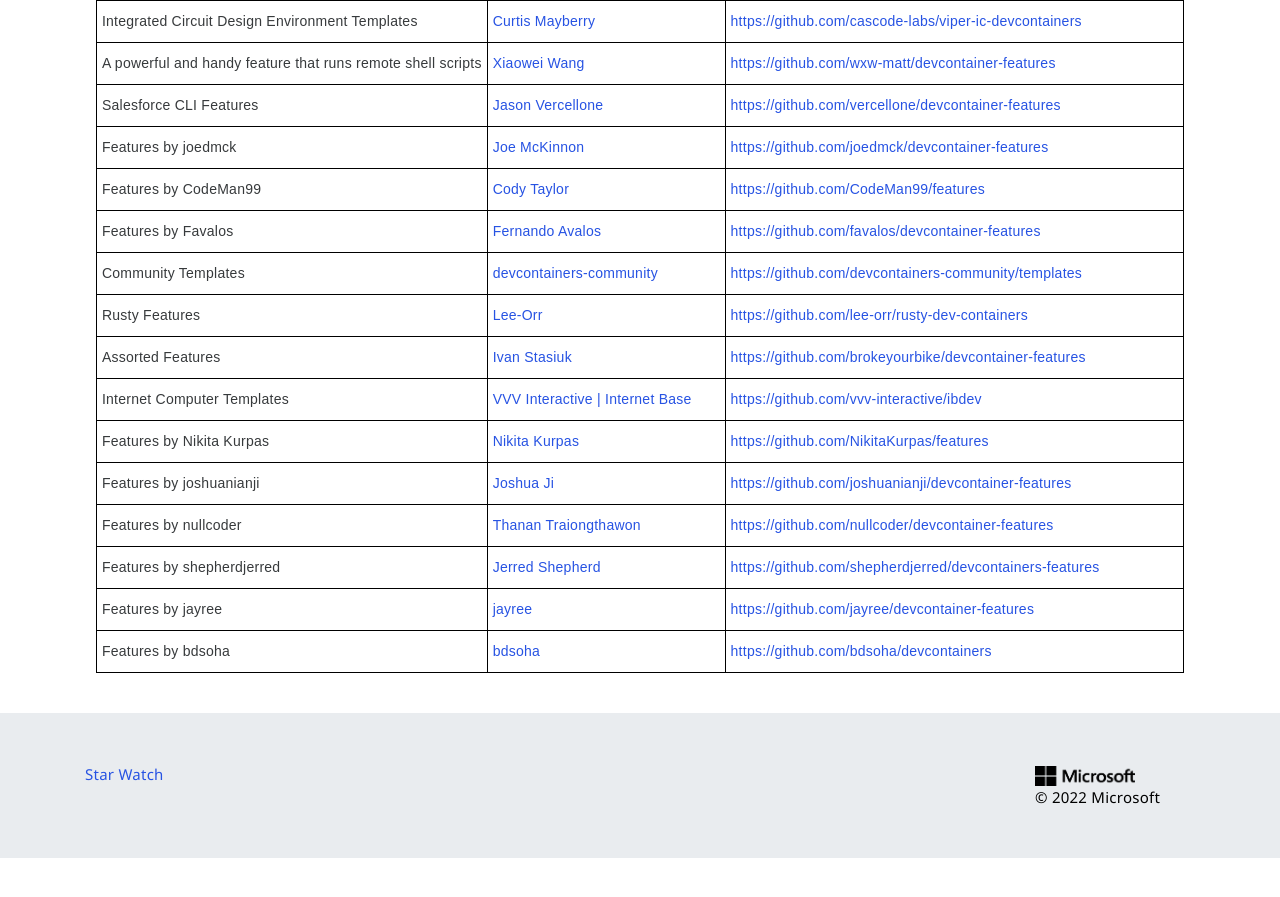
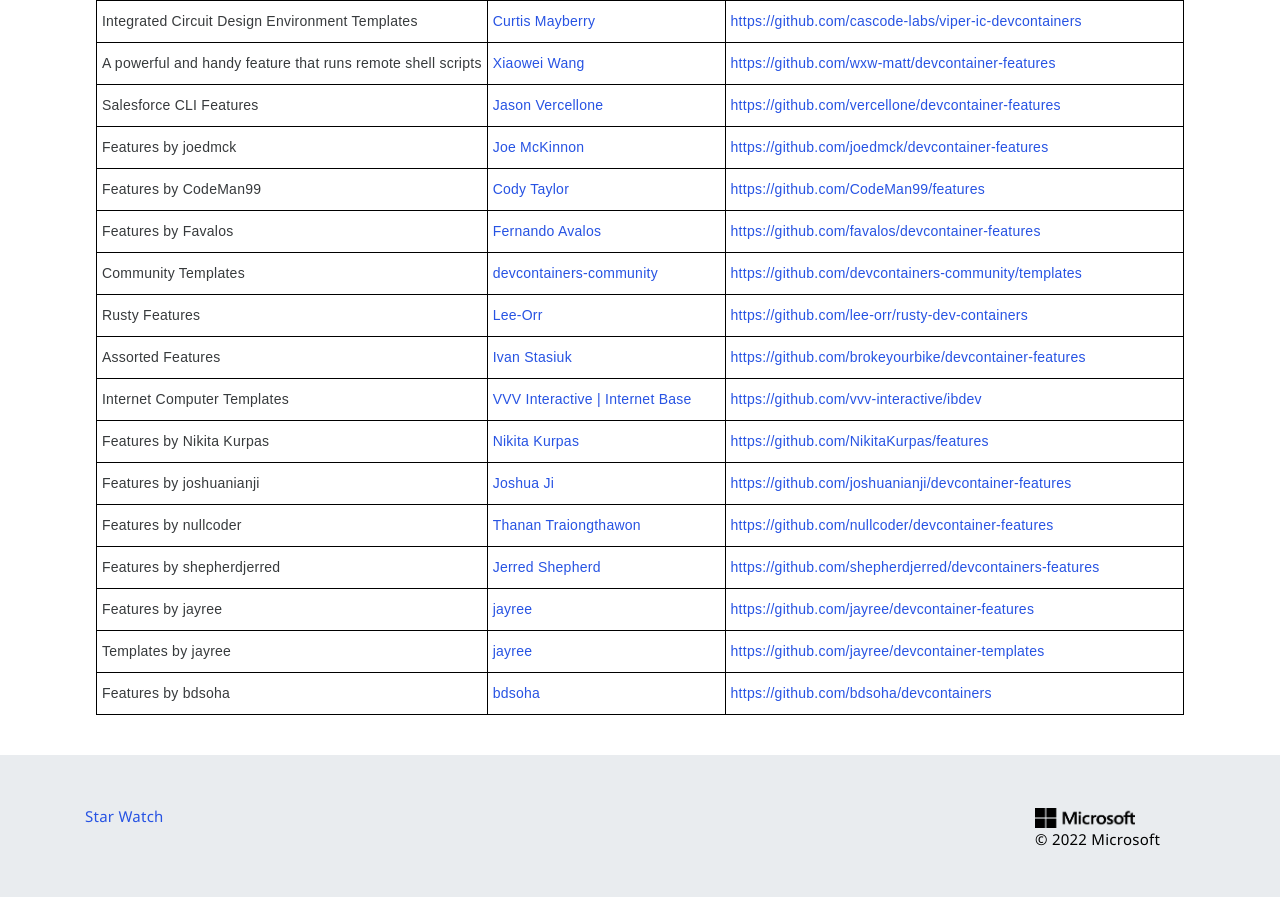
Before and after one commit to devcontainers/devcontainers.github.io, a Jekyll site: the page built from collections.html, in a window 1280 px wide and 900 px high, scrolled down 3484 px. Shown: the top 897 px of the window. Built offline with Jekyll 4.4.1, drawn with Linux system fonts in a browser that asks for light colours; nearby versions of some CDN libraries; comment, search, counter and statistics services are not loaded; before the commit the page ends 4342 px from its top, so only the background shows below that.

Commit message:
Update collection-index.yml

```diff
--- a/_data/collection-index.yml
+++ b/_data/collection-index.yml
@@ -448,6 +448,11 @@
   contact: https://github.com/jayree/devcontainer-features/issues
   repository: https://github.com/jayree/devcontainer-features
   ociReference: ghcr.io/jayree/devcontainer-features
+- name: Templates by jayree
+  maintainer: jayree
+  contact: https://github.com/jayree/devcontainer-templates/issues
+  repository: https://github.com/jayree/devcontainer-templates
+  ociReference: ghcr.io/jayree/devcontainer-templates
 - name: Features by bdsoha
   maintainer: bdsoha
   contact: https://github.com/bdsoha/devcontainers/issues
```
